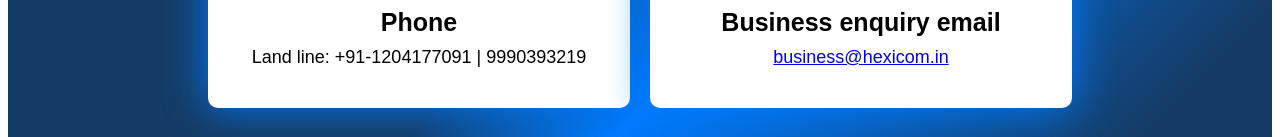
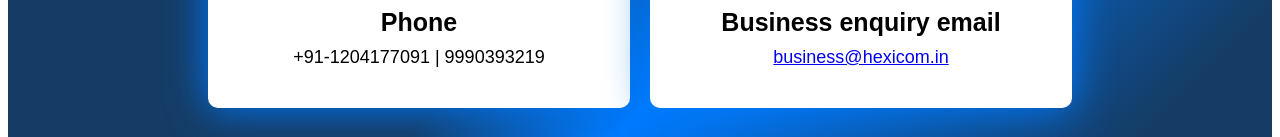
Before and after one commit to yashsharma6391/HexicomNextJsVersion, a Next.js app in the folder hexicom/: page /contactpage/Contactpage in a window 1280 px wide. Shown: the part 312-449 px from the top of the page. Built offline with nearby package versions, Linux system fonts and the light colour scheme.

Commit message:
Update ContactData.js

```diff
--- a/hexicom/src/data/ContactData.js
+++ b/hexicom/src/data/ContactData.js
@@ -8,7 +8,7 @@
   {
     icon: FaPhoneAlt,
     title: "Phone",
-    detailstitle: "Land line: +91-1204177091 |  9990393219",
+    detailstitle: "+91-1204177091 |  9990393219",
   },
   {
     icon: MdEmail,
```
